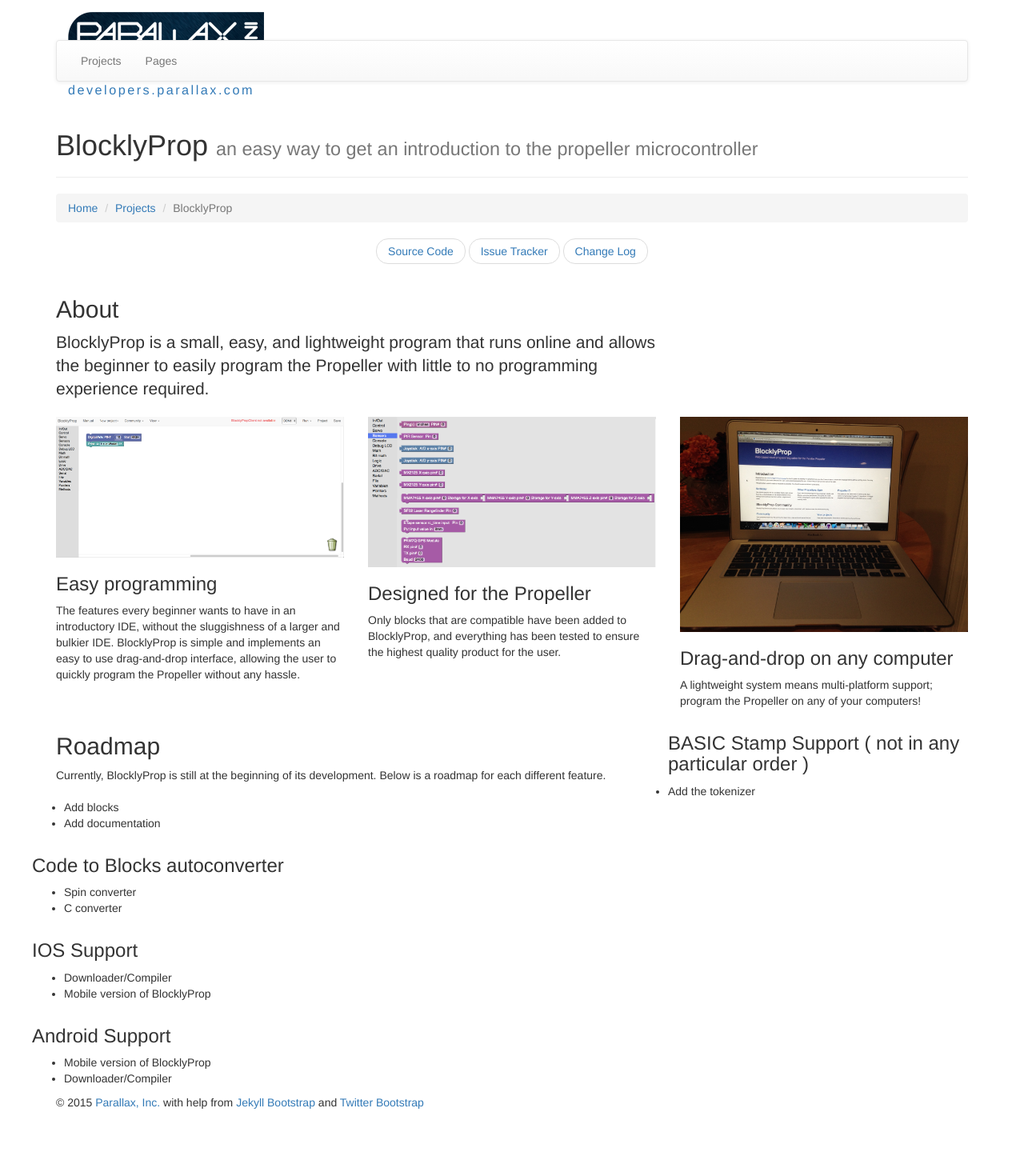
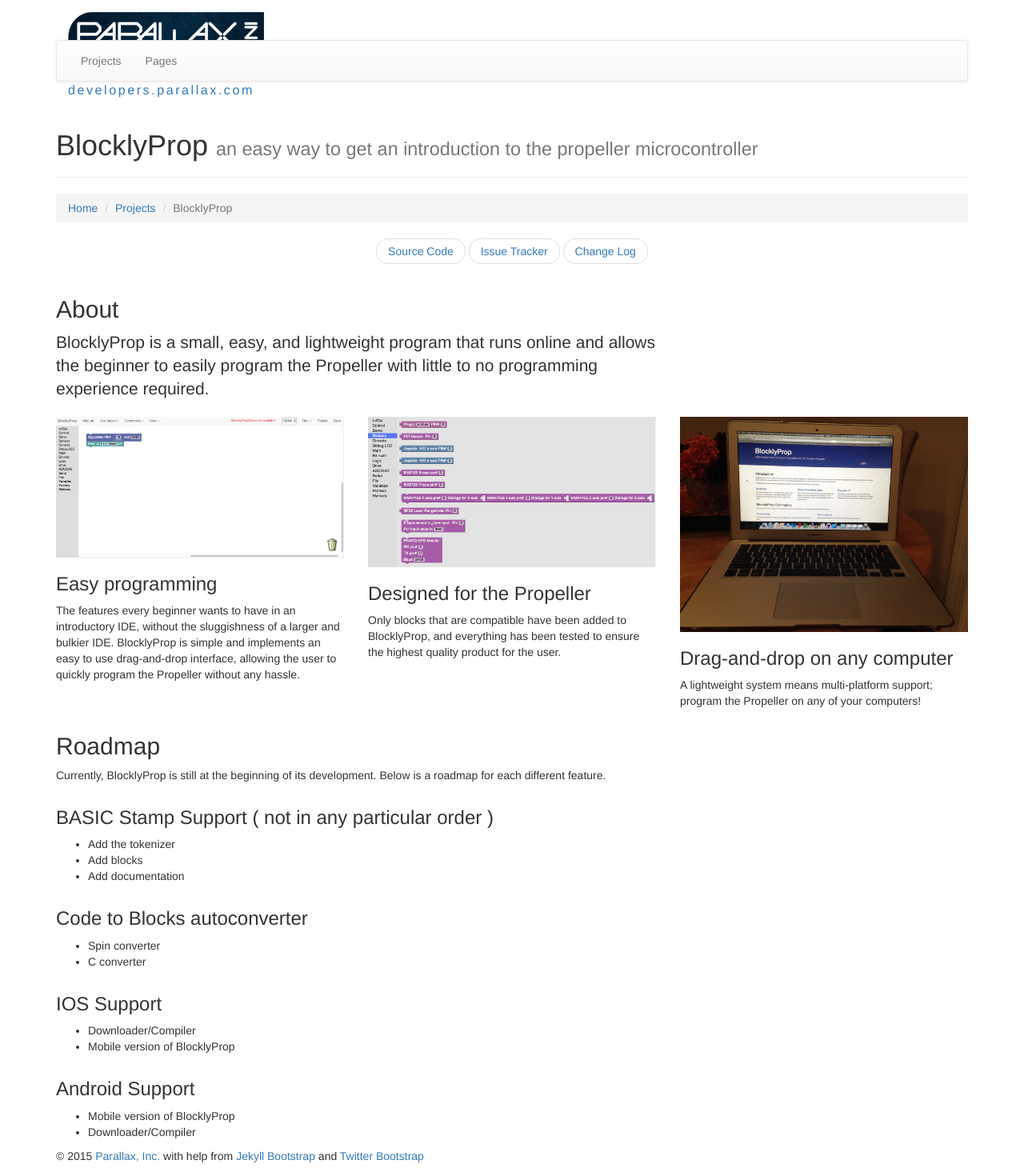
Before and after one commit to parallaxinc/parallaxinc.github.io, a Jekyll site: the page built from projects/blocklyprop/index.md, in a window 1280 px wide. Shown: the whole page at 80% size. Built offline with Jekyll 4.4.1, drawn with Linux system fonts in a browser that asks for light colours; nearby versions of some CDN libraries; library files that are not in the unit come from our copies; before the commit the page ends 1398 px from its top, so only the background shows below that.

Commit message:
Updated BlocklyProp project page
- I made it look cleaner

```diff
--- a/projects/blocklyprop/index.md
+++ b/projects/blocklyprop/index.md
@@ -50,7 +50,10 @@
         <h2>Roadmap</h2>
         <p>Currently, BlocklyProp is still at the beginning of its development. Below is a roadmap for each different feature.</p>
     </div>
-    <div class="row">
+</div>
+
+<div class="row">
+    <div class="portfolio-item col-sm-8 col-md-8">
         <h3>BASIC Stamp Support ( not in any particular order )</h3>
         <ul>
             <li>Add the tokenizer</li>
@@ -58,21 +61,30 @@
             <li>Add documentation</li>
         </ul>
     </div>
-    <div class="row">
+</div>
+
+<div class="row">
+    <div class="portfolio-item col-sm-8 col-md-8">
         <h3>Code to Blocks autoconverter</h3>
         <ul>
             <li>Spin converter</li>
             <li>C converter</li>
         </ul>
     </div>
-    <div class="row">
+</div>
+
+<div class="row">
+    <div class="portfolio-item col-sm-8 col-md-8">
         <h3>IOS Support</h3>
         <ul>
             <li>Downloader/Compiler</li>
             <li>Mobile version of BlocklyProp</li>
         </ul>
     </div>
-    <div class="row">
+</div>
+
+<div class="row">
+    <div class="portfolio-item col-sm-8 col-md-8">
         <h3>Android Support</h3>
         <ul>
             <li>Mobile version of BlocklyProp</li>
```
